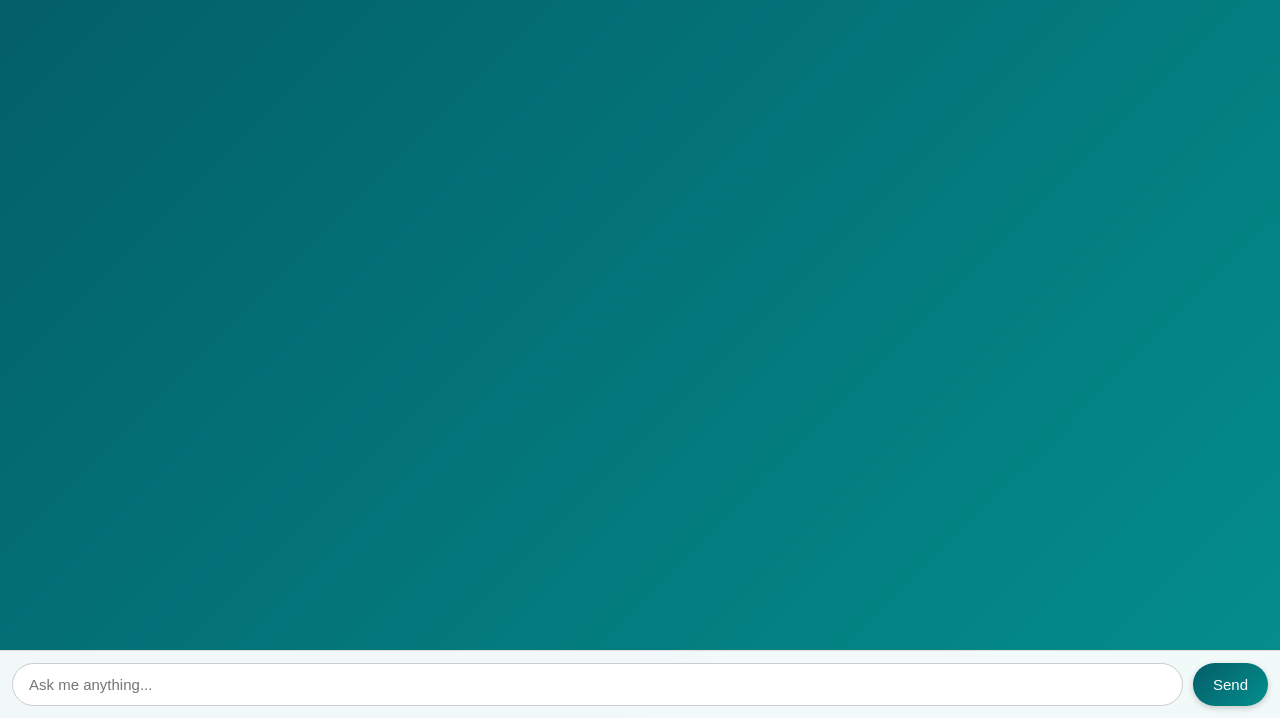
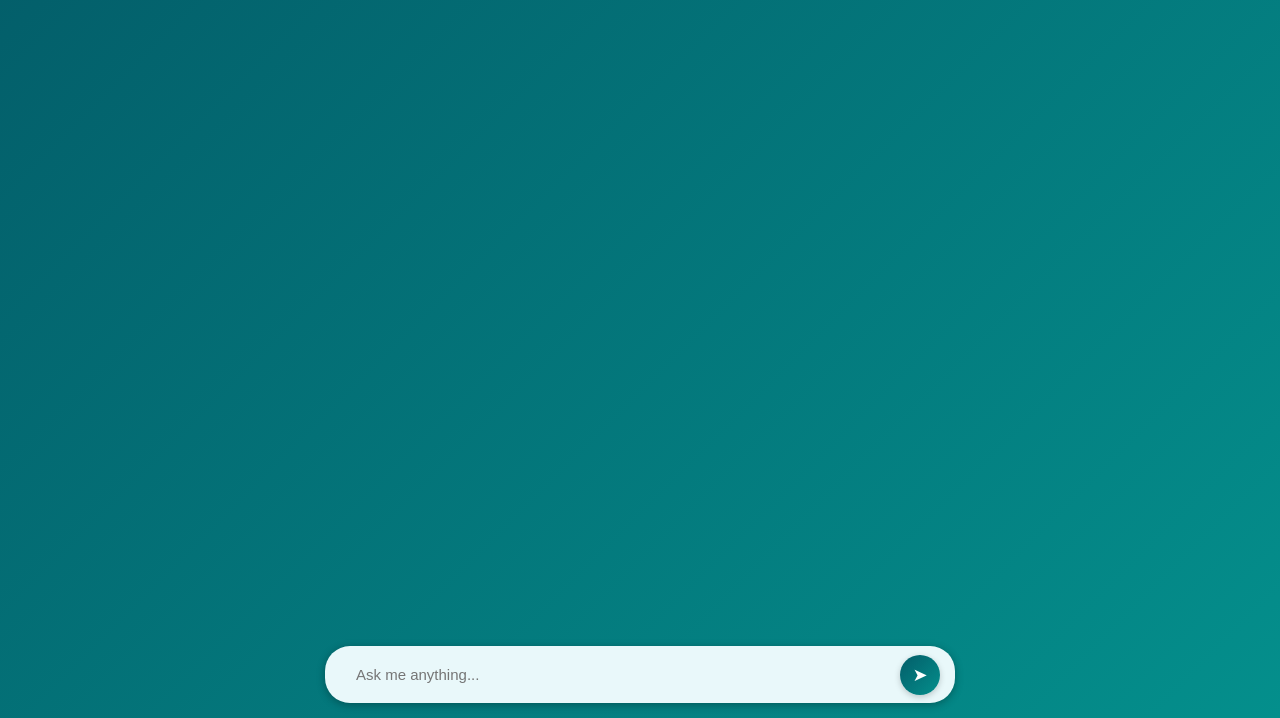
Before and after one commit to revang10/hospital_chatpt, a Flask app: page / in a window 1280 px wide. Shown: the part 82-800 px from the top of the page. Run offline with Flask 3, Linux system fonts and the light colour scheme.

Commit message:
Changed the ui completly into chatgpt

```diff
--- a/templates/index.html
+++ b/templates/index.html
@@ -1,5 +1,6 @@
 <!DOCTYPE html>
 <html lang="en">
+
 <head>
     <meta charset="UTF-8">
     <title>REPRO 360 – AI Chat Assistant</title>
@@ -21,16 +22,19 @@
             height: 100vh;
             background: linear-gradient(135deg, var(--gradient-start), var(--gradient-end));
             color: #333;
+            overflow: hidden;
         }
 
         .chat-header {
             padding: 10px;
-    background-color: #035d69; /* your brand teal */
+            background-color: #035d69;
+            /* your brand teal */
             display: flex;
             justify-content: center;
             align-items: center;
             border-bottom: 1px solid rgba(255, 255, 255, 0.15);
         }
+
         .chat-header .logo {
             max-height: 60px;
             float: left;
@@ -44,11 +48,12 @@
             display: flex;
             flex-direction: column;
             gap: 14px;
+            padding-bottom: 80px;
         }
 
         .message {
             max-width: 75%;
-        padding: 14px 18px;
+            padding: 14px 14px;
             border-radius: 16px;
             font-size: 15px;
             line-height: 1.4;
@@ -71,19 +76,36 @@
         }
 
         .input-area {
+            position: fixed;
+            bottom: 15px;
+            left: 50%;
+            color: white;
+            transform: translateX(-50%);
             display: flex;
-        padding: 12px;
-        background: rgba(255, 255, 255, 0.95);
-        border-top: 1px solid #ddd;
+            align-items: center;
+            background: #e9f8fa;
+            /* dark bg like screenshot */
+            border-radius: 25px;
+            padding: 8px 15px;
+            width: 60%;
+            /* control how wide it is */
+            max-width: 600px;
+            /* optional max width */
+            box-shadow: 0 2px 8px rgba(0, 0, 0, 0.3);
         }
+
+
 
         .input-area input {
             flex: 1;
             padding: 12px 16px;
-        border: 1px solid #ccc;
+            border: none;
+            color: black;
+            background: transparent;
             border-radius: 30px;
             font-size: 15px;
             outline: none;
+            width: 60%;
             transition: border 0.2s ease;
         }
 
@@ -93,17 +115,21 @@
 
         .input-area button {
             margin-left: 10px;
-        padding: 0 20px;
+            width: 40px;              /* fixed width */
+            height: 40px;             /* fixed height */
             background: linear-gradient(135deg, var(--gradient-start), var(--gradient-end));
             color: white;
+            border-radius: 50%;       /* makes it circular */
             border: none;
-        border-radius: 30px;
-        font-size: 15px;
+            font-size: 18px;
             cursor: pointer;
-        box-shadow: 0 2px 6px rgba(0,0,0,0.2);
+            box-shadow: 0 2px 6px rgba(0, 0, 0, 0.2);
             transition: background 0.3s ease, transform 0.1s ease;
+            display: flex;            /* centers icon */
+            align-items: center;
+            justify-content: center;
+            padding: 0;               /* remove extra padding */
         }
-
         .input-area button:hover {
             background: linear-gradient(135deg, var(--gradient-end), var(--gradient-start));
             transform: translateY(-1px);
@@ -111,14 +137,23 @@
 
         table {
             border-collapse: collapse;
-        width: 100%;
+            width: 100%;           /* keep table full width */
             margin-top: 8px;
             background: white;
             border-radius: 8px;
             overflow: hidden;
+
+            font-size: 14px;       /* 👈 smaller text */
+            table-layout: auto;    /* 👈 auto-shrink to content */
         }
 
-    th, td {
+        table th, table td {
+            padding: 6px 6px;    /* 👈 smaller cells */
+            text-align: left;
+        }
+
+        th,
+        td {
             border: 1px solid #e2e2e2;
             padding: 8px 12px;
             font-size: 14px;
@@ -131,17 +166,34 @@
         }
 
         @keyframes fadeIn {
-        from { opacity: 0; transform: translateY(10px); }
-        to { opacity: 1; transform: translateY(0); }
+            from {
+                opacity: 0;
+                transform: translateY(10px);
+            }
+
+            to {
+                opacity: 1;
+                transform: translateY(0);
+            }
         }
 
         @media (max-width: 600px) {
-        .message { max-width: 90%; }
-        .input-area input { font-size: 14px; }
-        .input-area button { padding: 0 16px; font-size: 14px; }
+            .message {
+                max-width: 90%;
+            }
+
+            .input-area input {
+                font-size: 14px;
+            }
+
+            .input-area button {
+                padding: 0 16px;
+                font-size: 14px;
+            }
         }
     </style>
 </head>
+
 <body>
 
     <div class="chat-header">
@@ -153,7 +205,7 @@
 
     <div class="input-area">
         <input type="text" id="user-input" placeholder="Ask me anything..." onkeypress="handleKeyPress(event)">
-    <button onclick="sendMessage()">Send</button>
+        <button onclick="sendMessage()">➤</button>
     </div>
 
     <script>
@@ -230,4 +282,5 @@
     </script>
 
 </body>
+
 </html>
```
Lines whose indentation alone changed are shown as unchanged.
